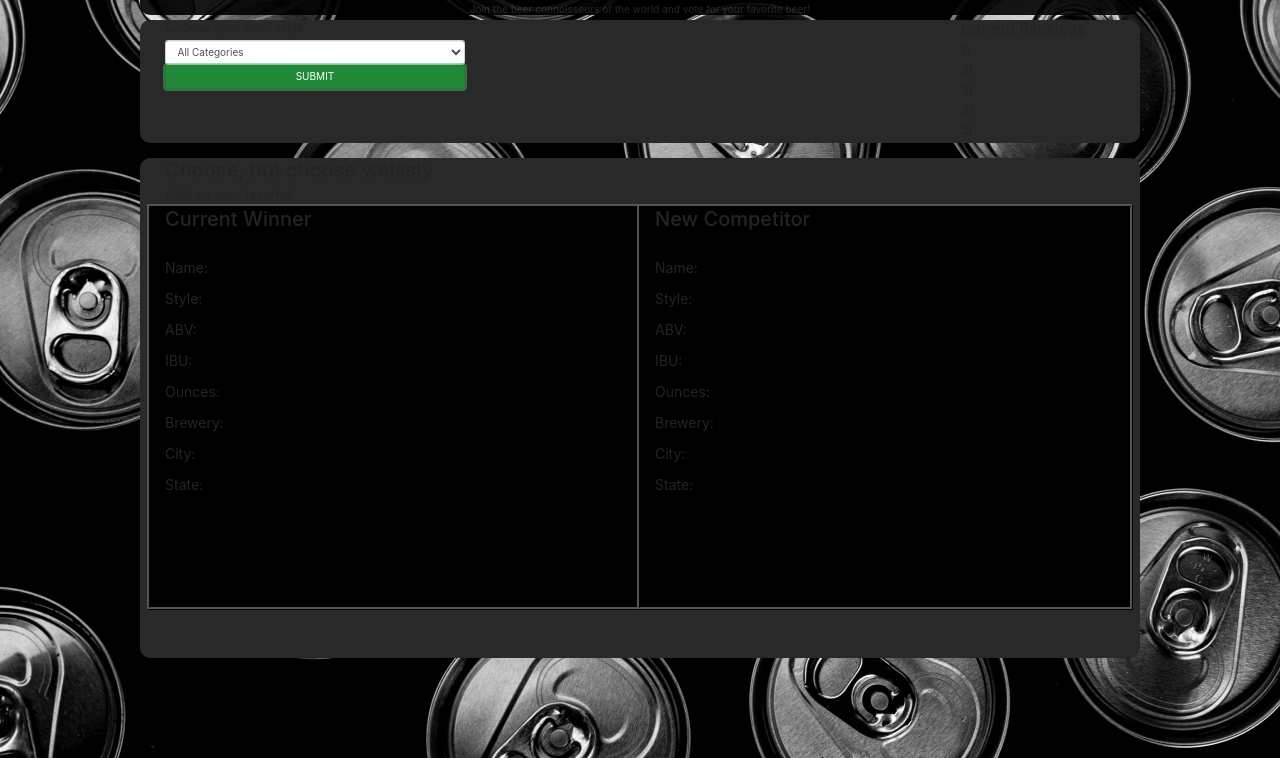
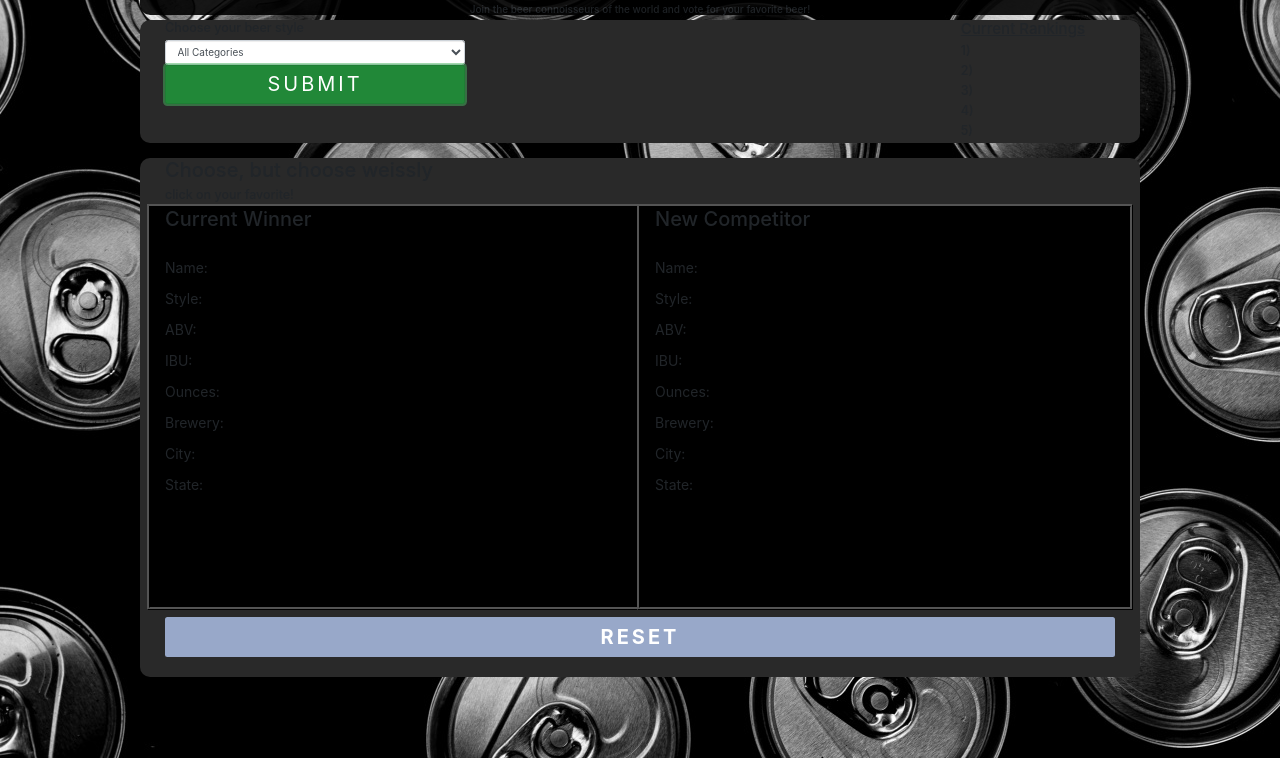
Before and after one commit to coreybrooks/beer-ranker, a website: page public/index.html in a window 1280 px wide. Both pictures are taken after a click on the button "SUBMIT". Shown: the part 42-800 px from the top of the page. Drawn offline with nearby package versions, Linux system fonts and the light colour scheme; no server answers.

Commit message:
updated with reset button and styling tweeks

```diff
--- a/controllers/beer-api-controller.js
+++ b/controllers/beer-api-controller.js
@@ -2,6 +2,7 @@
 var express = require("express");
 var router = express.Router();
 var sequelize = require("sequelize");
+var path = require("path");
 
 var db = require("../models");
 
--- a/models/index.js
+++ b/models/index.js
@@ -4,7 +4,7 @@ var fs        = require('fs');
 var path      = require('path');
 var Sequelize = require('sequelize');
 var basename  = path.basename(module.filename);
-var env       = process.env.PORT || 'development';
+var env       = process.env.NODE_ENV || 'development';
 var config    = require(__dirname + './../config/config.json')[env];
 var db        = {};
 
--- a/public/assets/javascript/javascript.js
+++ b/public/assets/javascript/javascript.js
@@ -127,4 +127,9 @@ $("#submitCategory").on("click", function(event) {
     });
 });
 
+$("#reset").on("click", function() {
+    console.log("reset click is working");
+    window.location.href = "/";
+});
+
 getAllBeers();
--- a/public/assets/style/style.css
+++ b/public/assets/style/style.css
@@ -10,6 +10,17 @@ body {
 	opacity: 0.9;
     border-radius: 10px;
 }
+
+#reset {
+	float: right;
+	width: 100%;
+    margin-top: 10px;
+	margin-bottom: 10px;
+	background-color: #98A8C9;
+	color: white;
+	font-size: 20px;
+	letter-spacing: 3px;
+}
 .container {
 	background-color: #292929;
 	border-radius: 10px;
@@ -21,7 +32,6 @@ body {
 
 .beerContainers {
 	clear: both;
-	height: 500px;
 	padding-bottom: 10px;
 	font-size: 14px;
 	line-height: 21px;
@@ -48,6 +58,8 @@ body {
 
 #submitCategory {
 	width: 100%;
+    font-size: 20px;
+	letter-spacing: 3px;
 }
 
 .photos {
--- a/public/index.html
+++ b/public/index.html
@@ -112,6 +112,7 @@ height="0" width="0" style="display:none;visibility:hidden"></iframe></noscript>
           </div>
     </div>
    </div>
+   <button class="btn button" id="reset"><strong>RESET</strong></button>
   </div>
 
    <script type="text/javascript" src="./assets/javascript/javascript.js"></script>
```
